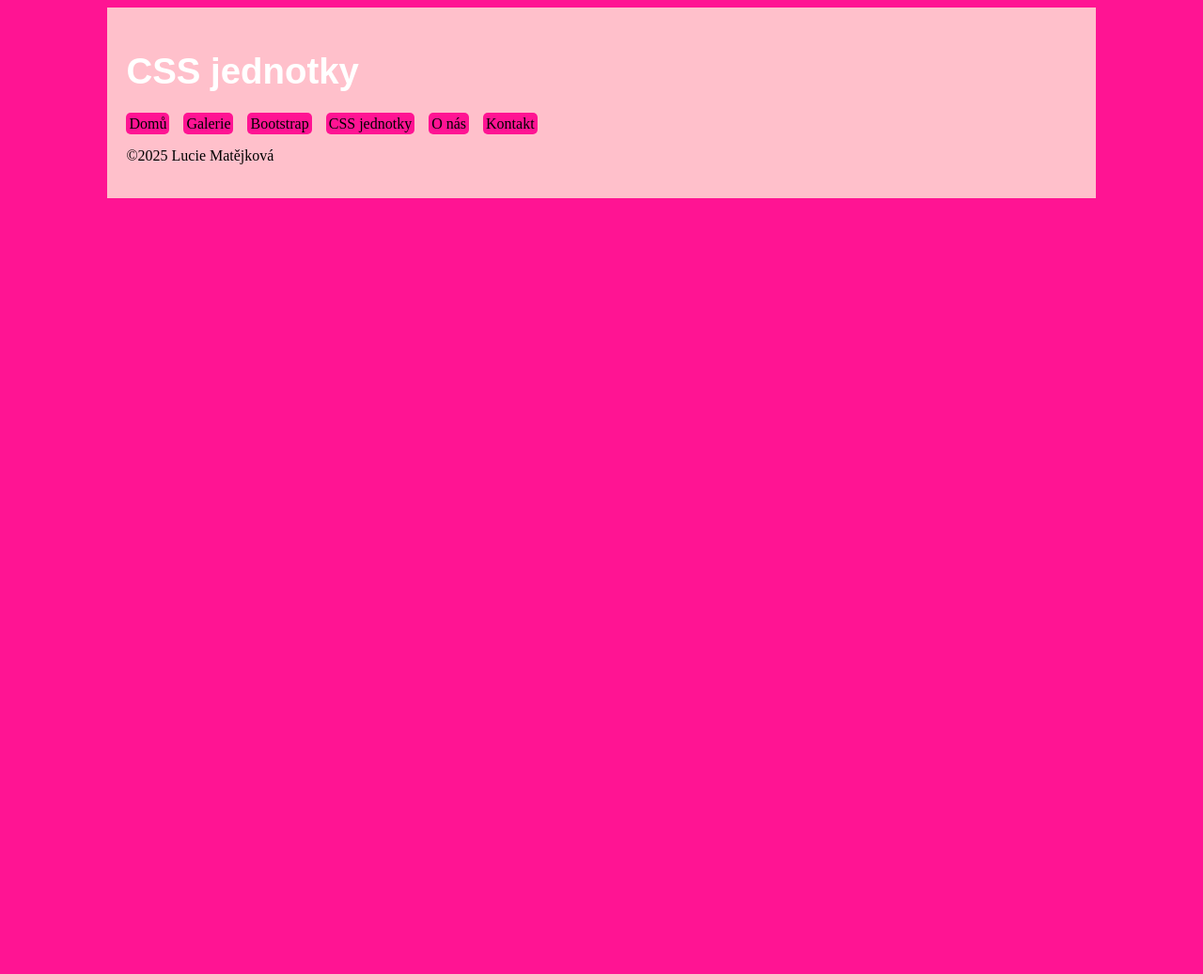
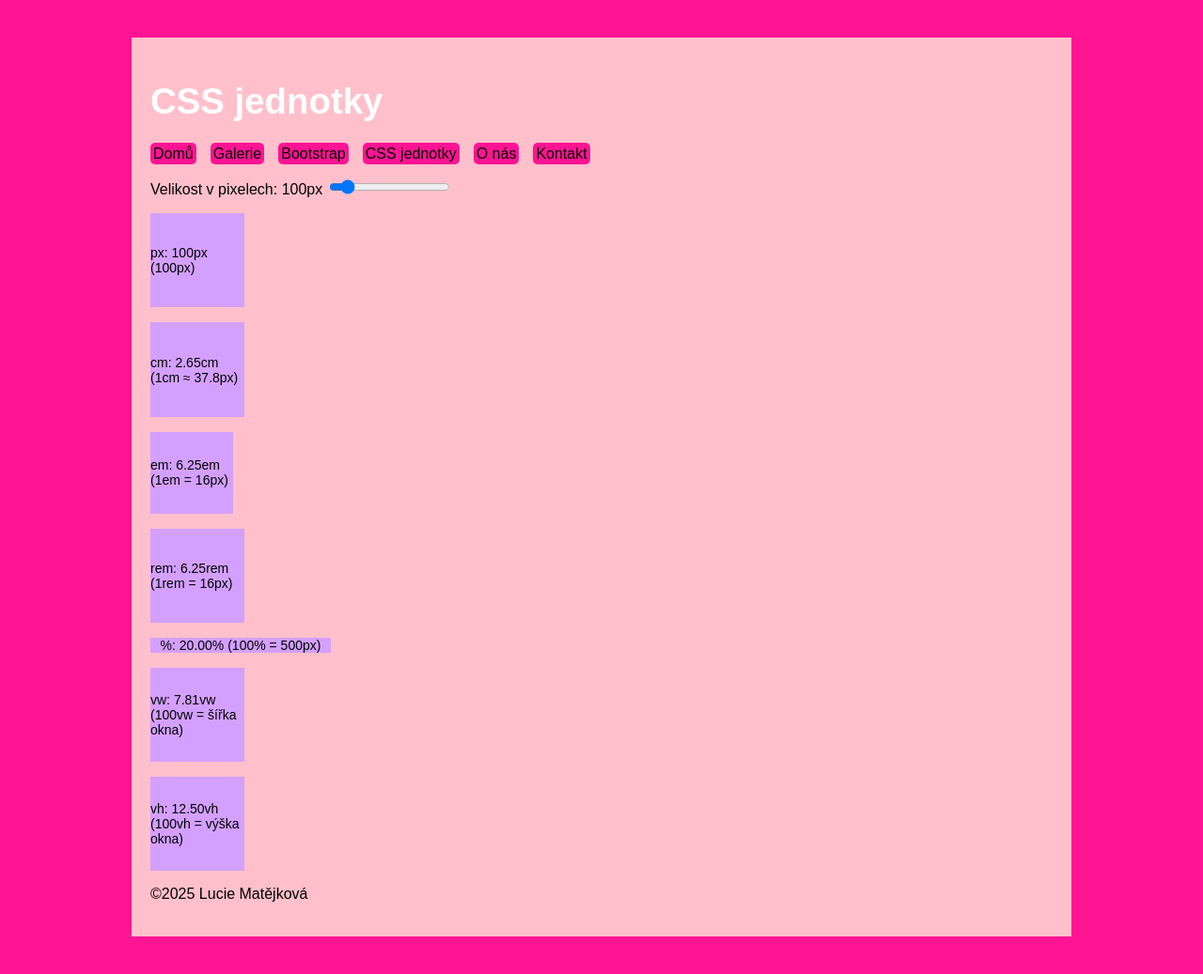
Before and after one commit to lmatejk/WA-2025-Matejkova-Lucie, a PHP site: page /css-jednotky.html in a window 1280 px wide. Shown: the whole page at 94% size. Before the commit the page ends 211 px from the top, so only its background shows below. Run offline with PHP 8.4, Linux system fonts and the light colour scheme.

Commit message:
#4 css jednotky

```diff
--- a/Web01/css-jednotky.html
+++ b/Web01/css-jednotky.html
@@ -1,22 +1,17 @@
 <!DOCTYPE html>
-<html lang="en">
+<html lang="cs">
 <head>
     <meta charset="UTF-8">
     <meta name="viewport" content="width=device-width, initial-scale=1.0">
     <title>Lucie Matějková</title>
     <link rel="stylesheet" href="styles/style.css">
-    <style>
-        h1 { font-size: clamp(1.5rem, 3vw, 4rem); }
-    </style>
 </head>
 <body>
     <div class="page-wrapper">
         <header>
-            <!--lokalni ma nejvetsi prednost, pak jsou to styly v hlavicce a pak pripojene externi css-->
-            <h1> <!--style="font-size: 50px;"--> CSS jednotky</h1>
+            <h1>CSS jednotky</h1>
         </header>
         <nav>
-            <!-- Navigace pomocí odrážek -->
             <ul>
                 <li><a href="index.html">Domů</a></li>
                 <li><a href="gallery.html">Galerie</a></li>
@@ -24,16 +19,60 @@
                 <li><a href="css-jednotky.html">CSS jednotky</a></li>
                 <li><a href="#">O nás</a></li>
                 <li><a href="#">Kontakt</a></li>
-
             </ul>
         </nav>
         <main>
             <div class="content-wrapper">
+                <label>
+                    Velikost v pixelech: <span id="pixel-value">100</span>px
+                    <input type="range" id="range" min="50" max="500" value="100">
+                </label>
+
+                <div id="px-box" class="box">px</div>
+                <div id="cm-box" class="box">cm</div>
+                <div id="em-box" class="box">em</div>
+                <div id="rem-box" class="box">rem</div>
+                <div id="percent-box" class="box">%</div>
+                <div id="vw-box" class="box">vw</div>
+                <div id="vh-box" class="box">vh</div>
             </div>
         </main>
         <footer>
-                <p>&copy;2025 Lucie Matějková</p>
+            <p>&copy;2025 Lucie Matějková</p>
         </footer>
     </div>
+
+<script>
+    const range = document.getElementById("range");
+    const pixelValue = document.getElementById("pixel-value");
+
+    const units = [
+        { id: "px-box", label: "px", convert: px => `${px}px`, info: px => `${px}px` },
+        { id: "cm-box", label: "cm", convert: px => `${(px / 37.8).toFixed(2)}cm`, info: () => `1cm ≈ 37.8px` },
+        { id: "em-box", label: "em", convert: px => `${(px / 16).toFixed(2)}em`, info: () => `1em = 16px` },
+        { id: "rem-box", label: "rem", convert: px => `${(px / 16).toFixed(2)}rem`, info: () => `1rem = 16px` },
+        { id: "percent-box", label: "%", convert: px => `${((px / 500) * 100).toFixed(2)}%`, info: () => `100% = 500px` },
+        { id: "vw-box", label: "vw", convert: px => `${((px / window.innerWidth) * 100).toFixed(2)}vw`, info: () => `100vw = šířka okna` },
+        { id: "vh-box", label: "vh", convert: px => `${((px / window.innerHeight) * 100).toFixed(2)}vh`, info: () => `100vh = výška okna` },
+    ];
+
+    function updateBoxes(px) {
+        pixelValue.textContent = px;
+
+        units.forEach(unit => {
+            const box = document.getElementById(unit.id);
+            const size = unit.convert(px);
+            box.style.width = size;
+            box.style.height = size;
+            box.textContent = `${unit.label}: ${size}\n(${unit.info(px)})`;
+        });
+    }
+
+    range.addEventListener("input", () => {
+        updateBoxes(range.value);
+    });
+
+    updateBoxes(range.value);
+</script>
 </body>
 </html>
--- a/Web01/styles/style.css
+++ b/Web01/styles/style.css
@@ -60,7 +60,6 @@ nav a:hover {
     /*grid-template-columns: 1fr 2fr 1fr 1fr;*/
     grid-template-columns: repeat(auto-fit, minmax(250px,1fr));
     gap: 15px;
-
 }
 
   figcaption {
@@ -95,3 +94,33 @@ nav a:hover {
     border-color: black;
     border: 1px black solid;
   }
+
+
+
+  h1 { font-size: clamp(1.5rem, 3vw, 4rem); }
+
+ :root {
+   font-size: 16px; /* 1rem = 16px */
+ }
+ body {
+   font-family: sans-serif;
+   padding: 2rem;
+ }
+ label {
+   display: block;
+   margin-bottom: 1rem;
+ }
+ .box {
+   margin: 1rem 0;
+   height: 50px;
+   background-color: rgb(212, 160, 255);
+   color: black;
+   display: flex;
+   align-items: center;
+   justify-content: center;
+   font-size: 14px;
+ }
+ .box-label {
+   margin-top: 0.5rem;
+   font-size: 0.9rem;
+ }
```
